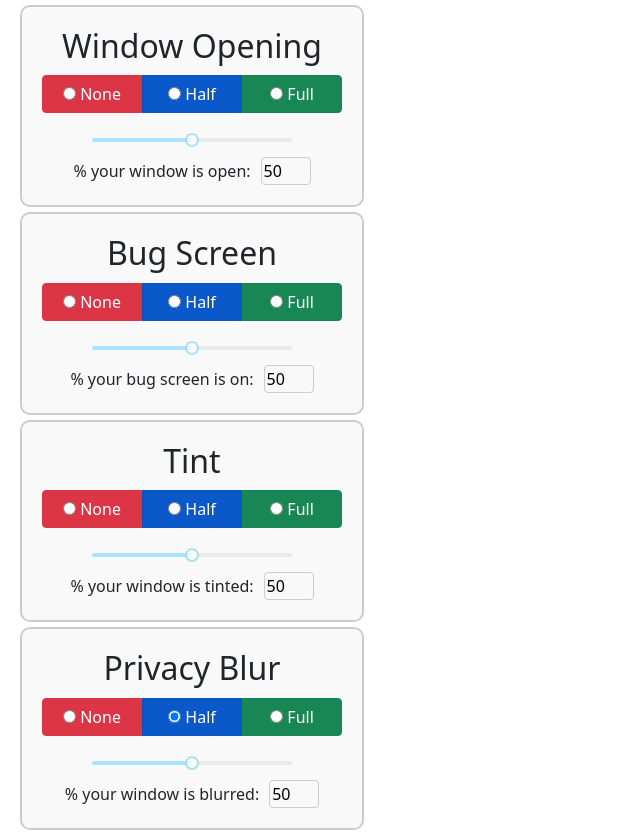
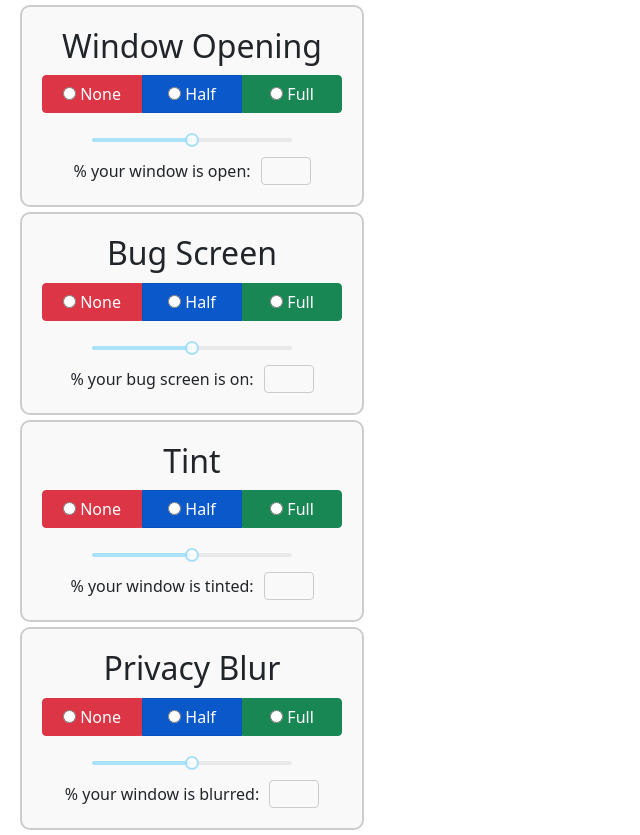
Before and after one commit to finnac/UIProject1SmartWindowTest, a React (Vite) app: page / in a window 1280 px wide. Shown: the whole page, without its empty margins (0-640 px from the left). Built offline with nearby package versions, Linux system fonts and the light colour scheme.

Commit message:
Revert "start on context work"
This reverts commit 1c789af786861c7b3f7970e0e463b0c1507756fb.

```diff
--- a/src/App.jsx
+++ b/src/App.jsx
@@ -1,36 +1,28 @@
 
-import React, { useState, useContext } from 'react';
+import React, { useState } from 'react';
 import ButtonOptions from './components/ButtonOptions'
-import { ButtonOptionsProvider }from './components/ButtonOptionsContext.jsx';
 
 
 function App() {
   return (
-    <ButtonOptionsProvider>
     <div>
       <ButtonOptions
-  id="windowOpening"
         title="Window Opening"
-  windowLabelText="% your window is open:"
+        windowLabelText="% your window is open:" // Customizable label
       />
       <ButtonOptions
-  id="bugScreen"
         title="Bug Screen"
-  windowLabelText="% your bug screen is on:"
+        windowLabelText="% your bug screen is on:" // Customizable label
       />
       <ButtonOptions
-  id="tint"
         title="Tint"
-  windowLabelText="% your window is tinted:"
+        windowLabelText="% your window is tinted:" // Customizable label
       />
        <ButtonOptions
-  id="privacyBlur"
         title="Privacy Blur"
-  windowLabelText="% your window is blurred:"
+        windowLabelText="% your window is blurred:" // Customizable label
       />
     </div>
-    </ButtonOptionsProvider>
-
   );
 }
 
--- a/src/components/ButtonOptions.jsx
+++ b/src/components/ButtonOptions.jsx
@@ -1,11 +1,39 @@
-import React, { useState, useContext } from 'react';
+import React, { useState } from 'react';
 import Slider from 'rc-slider';
 import 'rc-slider/assets/index.css';
 import './ButtonOptions.css'; // Create a CSS file for additional styles
-import { ButtonOptionsProvider, useButtonOptions } from './ButtonOptionsContext.jsx';
 
-function ButtonOptions({ id, title, windowLabelText }) {
-  const { sliderValue, textInput, handleSliderChange, handleInputChange, handleButtonClick } = useButtonOptions(id);
+function ButtonOptions({title, windowLabelText}) {
+  const [sliderValue, setSliderValue] = useState(50);
+  const [textInput, setTextInput] = useState('');
+
+  const handleSliderChange = (value) => {
+    setSliderValue(value);
+    setTextInput(value.toString());
+  }
+
+  const handleInputChange = (e) => {
+    let value = e.target.value;
+    if (value > 100) {
+      value = 100;
+    } else if (value < 0) {
+      value = 0;
+    }
+    setSliderValue(value);
+    setTextInput(value.toString());
+
+// Check if the input value matches a button value
+    const matchingButton = buttons.find(button => button.value.toString() === value.toString());
+    if (matchingButton) {
+      handleButtonClick(matchingButton.value);
+    }
+  }
+
+  const handleButtonClick = (value) => {
+    setSliderValue(value);
+    setTextInput(value.toString());
+  }
+
   const buttons = [
     { id: "option1", label: "None", value: 0 },
     { id: "option2", label: "Half", value: 50 },
@@ -14,7 +42,7 @@ function ButtonOptions({ id, title, windowLabelText }) {
 
   return (
     <div className="control-wrapper">
-      <h2>{title}</h2>
+      <h2>{title}</h2> {/* Customizable Title */}
       <div className="button-options-container">
         <div className="button-group">
           {buttons.map((button) => (
--- a/src/components/ButtonOptionsContext.jsx
+++ /dev/null
@@ -1,58 +0,0 @@
-import React, { useContext, useState } from 'react';
-
-const ButtonOptionsContext = React.createContext();
-
-export function ButtonOptionsProvider({ children }) {
-  const [sliderValues, setSliderValues] = useState({});
-  const [textInputs, setTextInputs] = useState({});
-
-  const handleSliderChange = (id, value) => {
-    setSliderValues(prevValues => ({ ...prevValues, [id]: value }));
-    setTextInputs(prevInputs => ({ ...prevInputs, [id]: value.toString() }));
-  }
-
-  const handleInputChange = (id, e) => {
-    let value = e.target.value;
-    if (value > 100) {
-      value = 100;
-    } else if (value < 0) {
-      value = 0;
-    }
-    setSliderValues(prevValues => ({ ...prevValues, [id]: value }));
-    setTextInputs(prevInputs => ({ ...prevInputs, [id]: value.toString() }));
-  }
-
-  const handleButtonClick = (id, value) => {
-    setSliderValues(prevValues => ({ ...prevValues, [id]: value }));
-    setTextInputs(prevInputs => ({ ...prevInputs, [id]: value.toString() }));
-  }
-
-  return (
-    <ButtonOptionsContext.Provider value={{
-      sliderValues,
-      textInputs,
-      handleSliderChange,
-      handleInputChange,
-      handleButtonClick,
-    }}>
-      {children}
-    </ButtonOptionsContext.Provider>
-  );
-}
-
-export function useButtonOptions(id) {
-  const context = useContext(ButtonOptionsContext);
-  if (!context) {
-    throw new Error('useButtonOptions must be used within a ButtonOptionsProvider');
-  }
-
-  const { sliderValues, textInputs, handleSliderChange, handleInputChange, handleButtonClick } = context;
-
-  return {
-    sliderValue: sliderValues[id] || 50,
-    textInput: textInputs[id] || '50',
-    handleSliderChange: (value) => handleSliderChange(id, value),
-    handleInputChange: (e) => handleInputChange(id, e),
-    handleButtonClick: (value) => handleButtonClick(id, value),
-  };
-}
```
Lines whose indentation alone changed are shown as unchanged.
